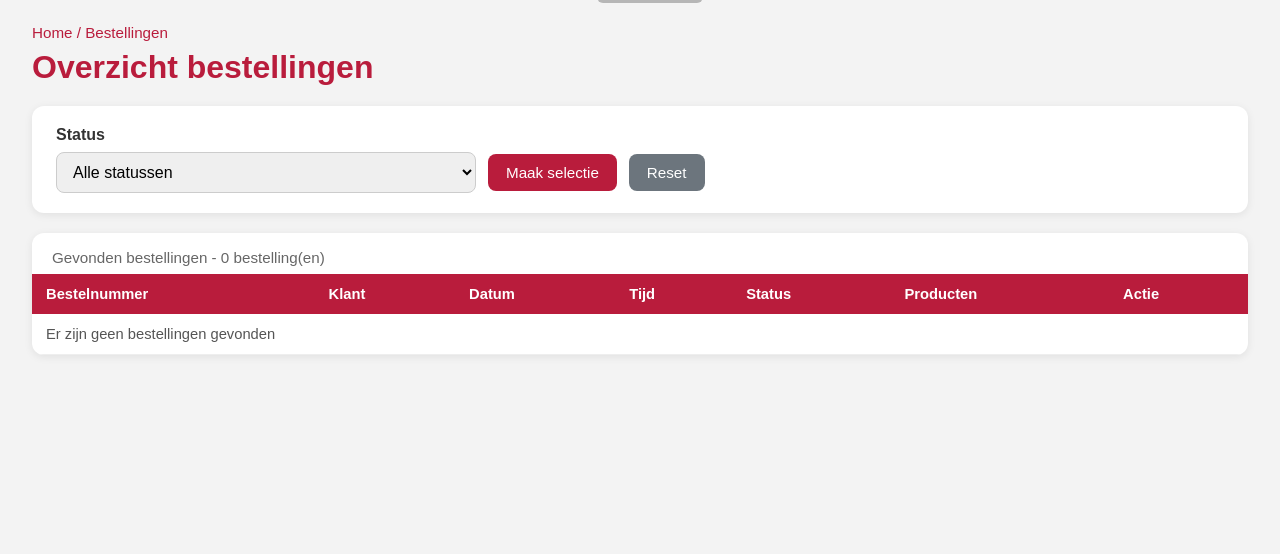
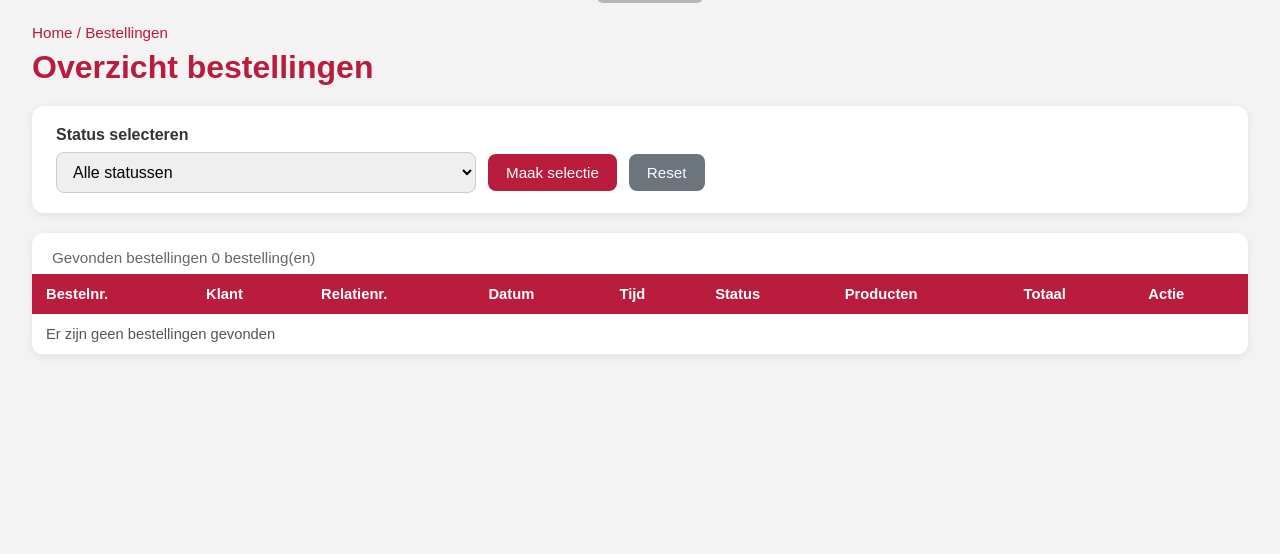
Before and after one commit to Naji7fr/Dag3, a Laravel app: page /bestellingen in a window 1280 px wide. Shown: the part 64-618 px from the top of the page. Run offline with Laravel 12, Linux system fonts and the light colour scheme; a user stored in the database is signed in; data comes from the database, SQL or seed files in the repository; style sheets or scripts are compiled from the project's sources.

Commit message:
Feature:Overzicht Aangepast Met Relatienr Aantal Producten En Totaal Kolommen
Co-authored-by: Cursor <cursoragent@cursor.com>

```diff
--- a/app/Services/BestellingFormatter.php
+++ b/app/Services/BestellingFormatter.php
@@ -57,7 +57,7 @@ class BestellingFormatter
 
     public static function formatEuro(float $bedrag): string
     {
-        return '€ '.number_format($bedrag, 2, ',', '.');
+        return 'EUR '.number_format($bedrag, 2, ',', '.');
     }
 
     /**
--- a/resources/views/bestellingen/index.blade.php
+++ b/resources/views/bestellingen/index.blade.php
@@ -11,7 +11,7 @@
 
 <div class="card search-card">
     <form method="get" action="{{ route('bestellingen.index') }}" id="status-filter-form" novalidate>
-        <label for="status">Status</label>
+        <label for="status">Status selecteren</label>
         <div class="search-row">
             <select
                 id="status"
@@ -36,7 +36,7 @@
 
 <div class="card table-card">
     <div class="table-meta">
-        <span>Gevonden bestellingen - {{ $bestellingen->total() }} bestelling(en)</span>
+        <span>Gevonden bestellingen {{ $bestellingen->total() }} bestelling(en)</span>
         @if($bestellingen->lastPage() > 1)
             @include('partials.pagination', ['paginator' => $bestellingen])
         @endif
@@ -46,12 +46,14 @@
     <table class="data-table">
         <thead>
             <tr>
-                <th>Bestelnummer</th>
+                <th>Bestelnr.</th>
                 <th>Klant</th>
+                <th>Relatienr.</th>
                 <th>Datum</th>
                 <th>Tijd</th>
                 <th>Status</th>
                 <th>Producten</th>
+                <th>Totaal</th>
                 <th>Actie</th>
             </tr>
         </thead>
@@ -60,17 +62,19 @@
                 <tr>
                     <td>{{ $bestelling['BestelNummer'] }}</td>
                     <td>{{ \App\Services\BestellingFormatter::formatKlantNaam($bestelling) }}</td>
+                    <td>{{ $bestelling['Relatienummer'] }}</td>
                     <td>{{ \App\Services\BestellingFormatter::formatDatum($bestelling['Datum'] ?? '') }}</td>
                     <td>{{ \App\Services\BestellingFormatter::formatTijd($bestelling['Tijd'] ?? '') }}</td>
                     <td>{{ $bestelling['Bestelstatus'] }}</td>
-                    <td>{{ $bestelling['Producten'] ?? '' }}</td>
+                    <td>{{ $bestelling['AantalProducten'] ?? 0 }}</td>
+                    <td>{{ \App\Services\BestellingFormatter::formatEuro((float) ($bestelling['Totaal'] ?? 0)) }}</td>
                     <td>
                         <a class="btn btn-outline" href="{{ route('bestellingen.producten', $bestelling['Id']) }}">Producten</a>
                     </td>
                 </tr>
             @empty
                 <tr>
-                    <td colspan="7" class="empty-message">
+                    <td colspan="9" class="empty-message">
                         @if(!empty($status))
                             Er zijn geen bestellingen bekend met deze status
                         @else
```
Also changed, not shown: database/scripts/stored_procedures.sql (+5 -5 lines), database/scripts/stored_procedures_empty.sql (+5 -5 lines).
